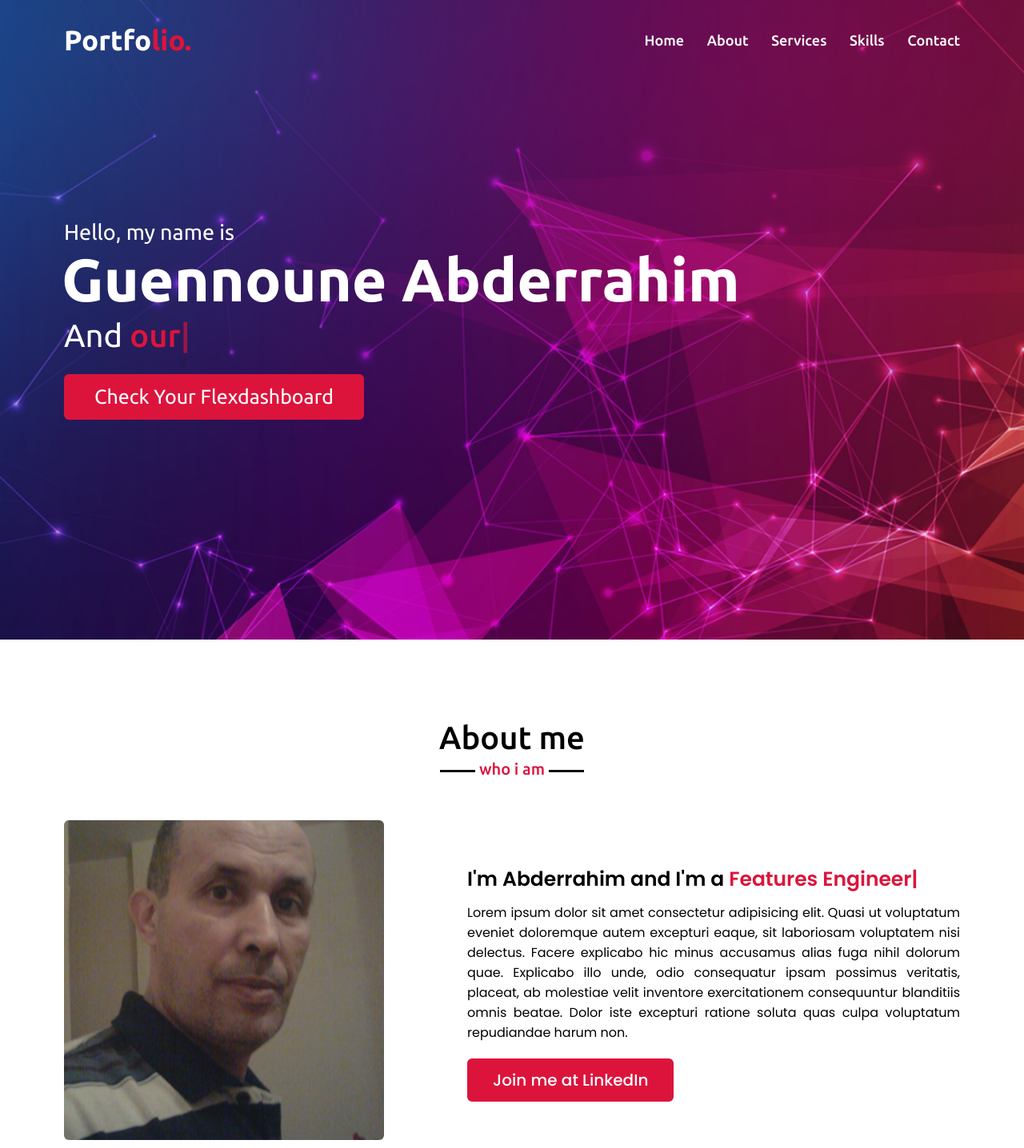
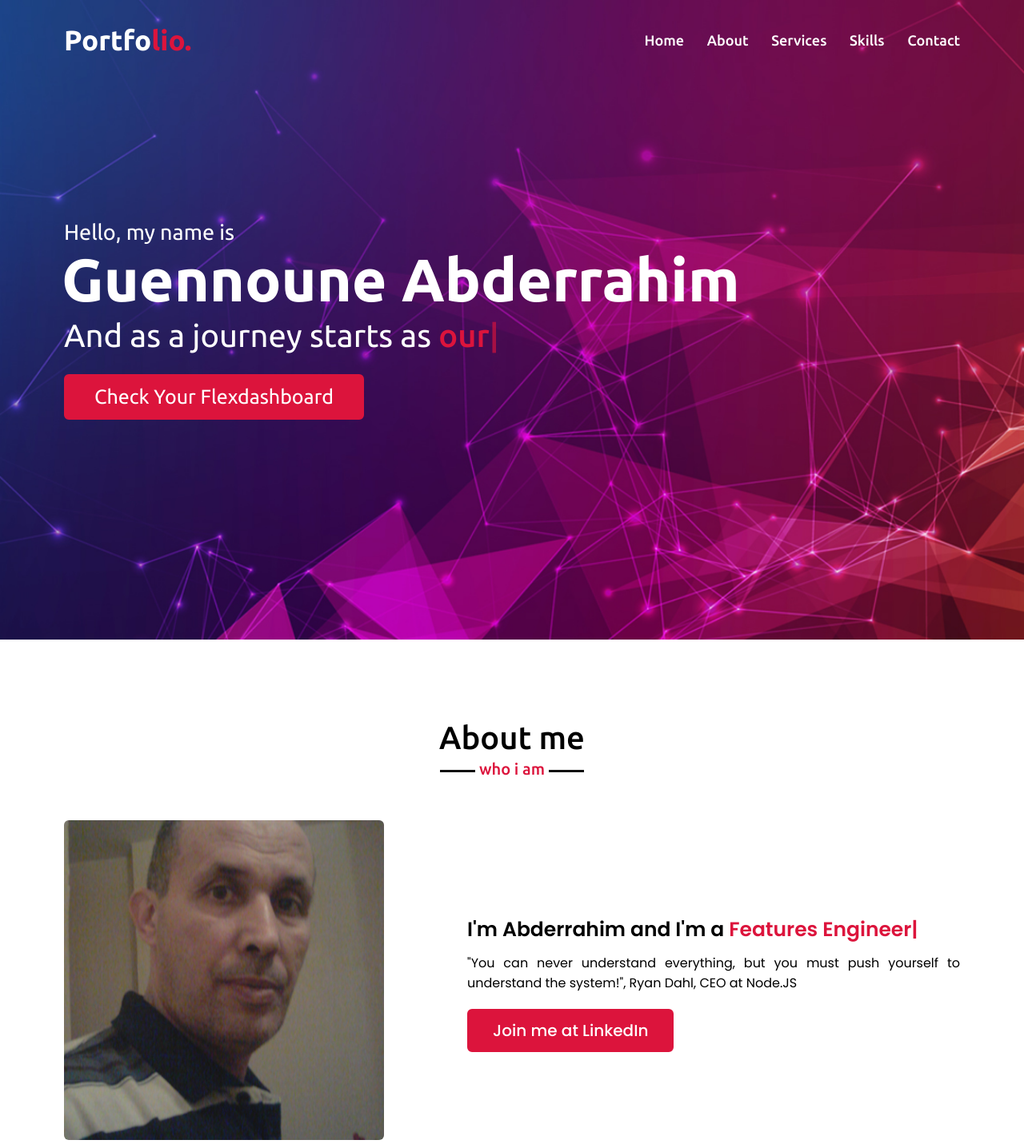
Before and after one commit to aguennoune/portfolio-metier, a website: page index.html in a window 1280 px wide. Shown: the top 1436 px of the page at 80% size. Drawn offline with nearby package versions, Linux system fonts and the light colour scheme.

Commit message:
Changes made

```diff
--- a/index.html
+++ b/index.html
@@ -41,7 +41,7 @@
             <div class="home-content">
                 <div class="text-1">Hello, my name is</div>
                 <div class="text-2">Guennoune Abderrahim</div>
-                <div class="text-3">And <span class="typing"></span></div>
+                <div class="text-3">And as a journey starts as <span class="typing"></span></div>
                 <!-- <a href="https://aguennoune.github.io/hi-tech-sportwear/">e-commerce websites design</a> -->
                 <a href="https://aguennoune.github.io/portfolio-jupyter-book/intro.html">Check Your Flexdashboard</a>
                 <!-- <a href="https://www.linkedin.com/in/abderrahim-guennoune-a0729756/">Hire me</a> -->
@@ -59,7 +59,7 @@
                 </div>
                 <div class="column right">
                     <div class="text">I'm Abderrahim and I'm a <span class="typing-2"></span></div>
-                    <p>Lorem ipsum dolor sit amet consectetur adipisicing elit. Quasi ut voluptatum eveniet doloremque autem excepturi eaque, sit laboriosam voluptatem nisi delectus. Facere explicabo hic minus accusamus alias fuga nihil dolorum quae. Explicabo illo unde, odio consequatur ipsam possimus veritatis, placeat, ab molestiae velit inventore exercitationem consequuntur blanditiis omnis beatae. Dolor iste excepturi ratione soluta quas culpa voluptatum repudiandae harum non.</p>
+                    <p>"You can never understand everything, but you must push yourself to understand the system!", Ryan Dahl, CEO at Node.JS</p>
                     <!-- <a href="https://aguennoune.github.io/portfolio-jupyter-book/intro.html">CV Template here</a> -->
                     <a href="https://www.linkedin.com/in/abderrahim-guennoune-a0729756/">Join me at LinkedIn</a>
                 </div>
@@ -201,7 +201,7 @@
             <div class="contact-content">
                 <div class="column left">
                     <div class="text">Get in Touch</div>
-                    <p>I'll appreciate take notes of your requests. Let me know about your area of interests at any time it suites you!</p>
+                    <p>I promptly appreciate to take notes of your requests. Let me know about your area of interests at any time it suites you!</p>
                     <!-- <div class="row">
                         <i class="fas fa-envelope"></i>
                             <div class="info">
```
